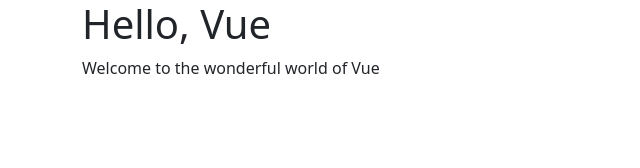
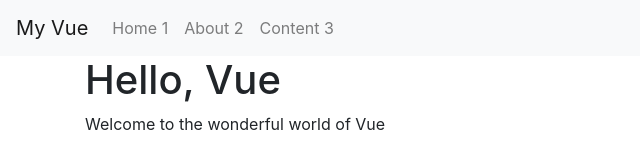
Before and after one commit to SodiqSWE/learn-vue, a plain HTML site: page index.html in a window 1280 px wide. Shown: the whole page, without its empty margins (0-640 px from the left). Drawn offline with nearby package versions, Linux system fonts and the light colour scheme.

Commit message:
added a navbar

```diff
--- a/index.html
+++ b/index.html
@@ -4,16 +4,35 @@
     <meta charset="UTF-8">
     <meta name="viewport" content="width=device-width, initial-scale=1.0">
     <title>Vue Basics</title>
-    <link rel="stylesheet" href="https://cdn.jsdelivr.net/npm/bootstrap@5.3.2/dist/css/bootstrap.min.css" integrity="sha384-T3c6CoIi6uLrA9TneNEoa7RxnatzjcDSCmG1MXxSR1GAsXEV/Dwwykc2MPK8M2HN" crossorigin="anonymous">
-    <script src="https://unpkg.com/vue@3/dist/vue.global.js"></script>
+    <link rel="stylesheet" href="https://cdn.jsdelivr.net/npm/bootstrap@4.0.0/dist/css/bootstrap.min.css" integrity="sha384-Gn5384xqQ1aoWXA+058RXPxPg6fy4IWvTNh0E263XmFcJlSAwiGgFAW/dAiS6JXm" crossorigin="anonymous">    <script src="https://unpkg.com/vue@3/dist/vue.global.js"></script>
 </head>
 <body>
+    <nav class="navbar navbar-expand-lg navbar-light bg-light">
+        <a class="navbar-brand" href="#">My Vue</a>
+        <!-- <button class="navbar-toggler" type="button" data-toggle="collapse" data-target="#navbarNav" aria-controls="navbarNav" aria-expanded="false" aria-label="Toggle navigation">
+          <span class="navbar-toggler-icon"></span>
+        </button> -->
+        <!-- <div class="collapse navbar-collapse" id="navbarNav"> -->
+          <ul class="navbar-nav">
+            <li v-for="link in links" class="nav-item">
+              <a class="nav-link" href="#">{{ link }}</a>
+            </li>
+          </ul>
+        <!-- </div> -->
+      </nav>
     <div id="content" class="container">
         <h1>{{ pageTitle }}</h1>
         <p>{{ content }}</p>
     </div>
 
     <script>
+        Vue.createApp({
+            data() {
+                return {
+                    links: ['Home 1', 'About 2', 'Content 3']
+                }
+            }
+        }).mount('nav');
         Vue.createApp({
             data() {
                 return {
```
